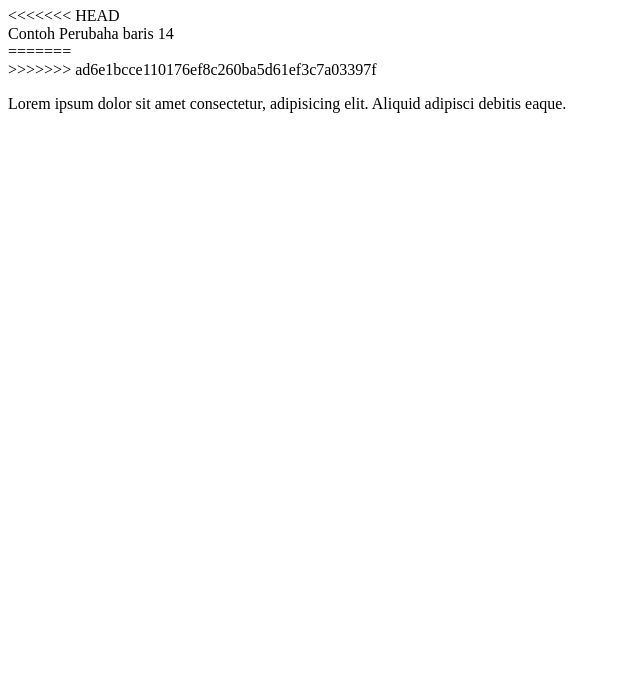
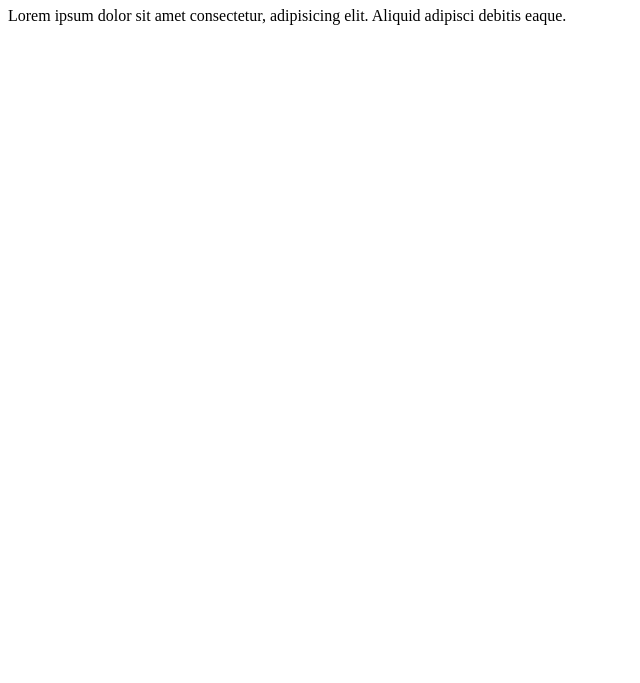
Before and after one commit to calvinbahtiar/CompanyPorifile, a plain HTML site: page contacts.html in a window 1280 px wide. Shown: the part 117-800 px from the top of the page, without its empty margins (0-640 px from the left). Drawn offline with Linux system fonts and the light colour scheme.

Commit message:
memperbaiki conflig

```diff
--- a/contacts.html
+++ b/contacts.html
@@ -11,11 +11,7 @@
     <nav>navbar</nav>
     <h1>Contact</h1>
 
-<<<<<<< HEAD
-    <div>Contoh Perubaha baris 14</div>
-=======
     <form action=""></form>
->>>>>>> ad6e1bcce110176ef8c260ba5d61ef3c7a03397f
 
     <p>Lorem ipsum dolor sit amet consectetur, adipisicing elit. Aliquid adipisci debitis eaque.</p>
 </body>
```
